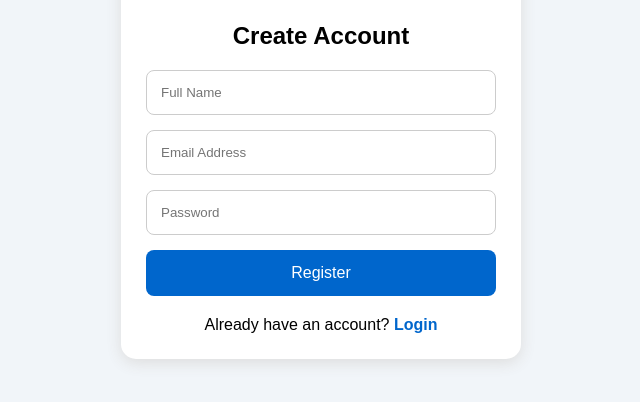
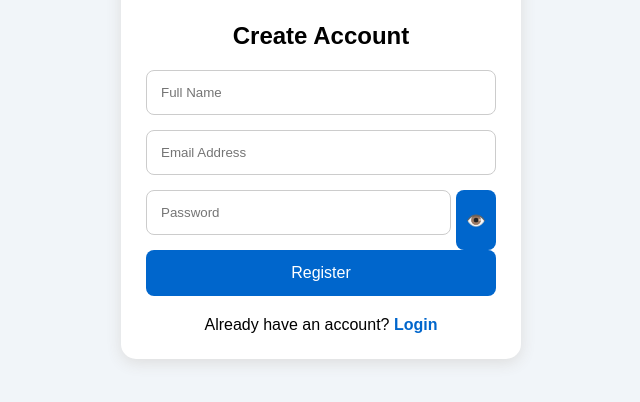
Before and after one commit to MohdDotcom/Mtech-Data-vtu, a plain HTML site: page login.html in a window 1280 px wide. Shown: the part 150-552 px from the top of the page, without its empty margins (319-959 px from the left). Drawn offline with Linux system fonts and the light colour scheme; no server answers.

Commit message:
Update login.html

```diff
--- a/login.html
+++ b/login.html
@@ -136,12 +136,25 @@ placeholder="Email Address"
 required
 >
 
+<div style="display:flex; gap:5px;">
+
 <input
 type="password"
 id="password"
 placeholder="Password"
 required
+style="flex:1;"
 >
+
+<button
+type="button"
+onclick="togglePassword()"
+style="width:auto; padding:10px;"
+>
+👁️
+</button>
+
+</div>
 
 <button type="submit" id="submitBtn">
 Register
```
